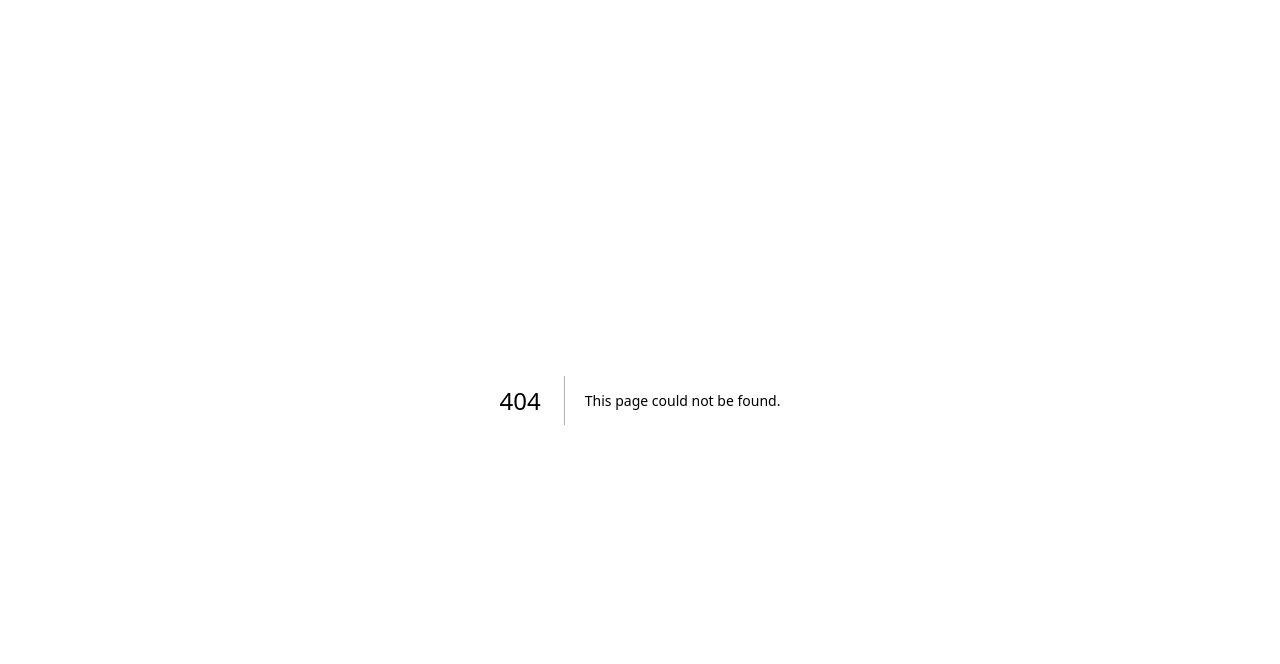
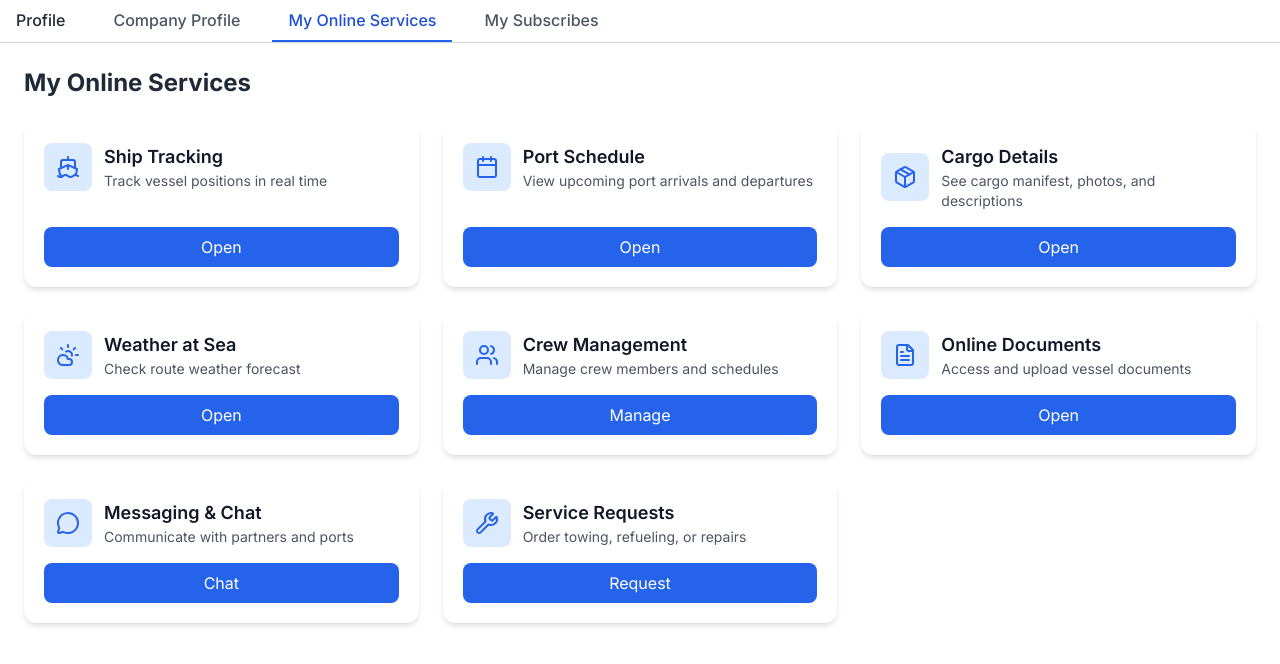
Before and after one commit to Starodubovskyi/Avalon-frontend, a Next.js app: page /services in a window 1280 px wide. Before the commit this address had no page. Shown: the top 664 px of the page. Built offline with nearby package versions, Linux system fonts and the light colour scheme.

Commit message:
I added a My Online Services section with tabs, and I will decide later what functionality to assign to them.

```diff
--- /dev/null
+++ b/app/services/page.tsx
@@ -0,0 +1,11 @@
+import TopProfileNavbar from "@/components/profile/TopProfileNavbar";
+import MyOnlineServices from "@/components/onlineServices/MyOnlineServices";
+
+export default function ServicesPage() {
+  return (
+    <div className="w-full">
+      <TopProfileNavbar />
+      <MyOnlineServices />
+    </div>
+  );
+}
--- /dev/null
+++ b/components/onlineServices/MyOnlineServices.tsx
@@ -0,0 +1,107 @@
+"use client";
+
+import { useState } from "react";
+import {
+  Ship,
+  Calendar,
+  Package,
+  CloudSun,
+  Users,
+  FileText,
+  MessageCircle,
+  Wrench,
+} from "lucide-react";
+
+export default function MyOnlineServices() {
+  const [services] = useState([
+    {
+      id: 1,
+      name: "Ship Tracking",
+      description: "Track vessel positions in real time",
+      icon: <Ship size={24} />,
+      action: "Open",
+    },
+    {
+      id: 2,
+      name: "Port Schedule",
+      description: "View upcoming port arrivals and departures",
+      icon: <Calendar size={24} />,
+      action: "Open",
+    },
+    {
+      id: 3,
+      name: "Cargo Details",
+      description: "See cargo manifest, photos, and descriptions",
+      icon: <Package size={24} />,
+      action: "Open",
+    },
+    {
+      id: 4,
+      name: "Weather at Sea",
+      description: "Check route weather forecast",
+      icon: <CloudSun size={24} />,
+      action: "Open",
+    },
+    {
+      id: 5,
+      name: "Crew Management",
+      description: "Manage crew members and schedules",
+      icon: <Users size={24} />,
+      action: "Manage",
+    },
+    {
+      id: 6,
+      name: "Online Documents",
+      description: "Access and upload vessel documents",
+      icon: <FileText size={24} />,
+      action: "Open",
+    },
+    {
+      id: 7,
+      name: "Messaging & Chat",
+      description: "Communicate with partners and ports",
+      icon: <MessageCircle size={24} />,
+      action: "Chat",
+    },
+    {
+      id: 8,
+      name: "Service Requests",
+      description: "Order towing, refueling, or repairs",
+      icon: <Wrench size={24} />,
+      action: "Request",
+    },
+  ]);
+
+  return (
+    <div className="p-6">
+      <h1 className="text-2xl font-bold mb-6 text-gray-800 dark:text-white">
+        My Online Services
+      </h1>
+      <div className="grid grid-cols-1 md:grid-cols-2 lg:grid-cols-3 gap-6">
+        {services.map((service) => (
+          <div
+            key={service.id}
+            className="bg-white dark:bg-gray-800 rounded-xl shadow-md p-5 flex flex-col justify-between hover:shadow-lg transition-shadow"
+          >
+            <div className="flex items-center gap-3">
+              <div className="p-3 bg-blue-100 dark:bg-blue-900 rounded-lg text-blue-600 dark:text-blue-300">
+                {service.icon}
+              </div>
+              <div>
+                <h2 className="text-lg font-semibold text-gray-900 dark:text-white">
+                  {service.name}
+                </h2>
+                <p className="text-sm text-gray-600 dark:text-gray-400">
+                  {service.description}
+                </p>
+              </div>
+            </div>
+            <button className="mt-4 bg-blue-600 text-white px-4 py-2 rounded-lg hover:bg-blue-700 transition">
+              {service.action}
+            </button>
+          </div>
+        ))}
+      </div>
+    </div>
+  );
+}
```
Also changed, not shown: 1 other file (tests, documents, lock files or other folders).
